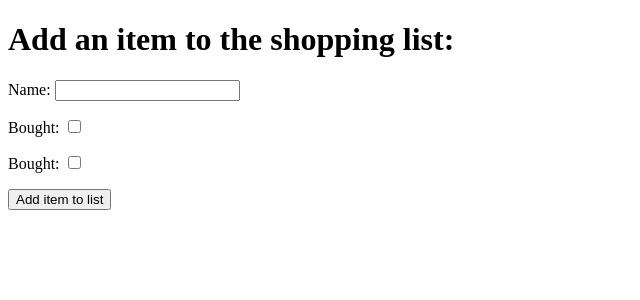
After one commit to JaimeHyland/Family-shopper, a Django app: page /add in a window 1280 px wide. The commit adds this page. Shown: the top 300 px of the page, without its empty margins (0-640 px from the left). Run offline with Django 3.2, Linux system fonts and the light colour scheme.

Commit message:
Dev: make start on 'create' part of CRUD functionality

```diff
--- a/django_family_shopper/urls.py
+++ b/django_family_shopper/urls.py
@@ -15,9 +15,10 @@ Including another URLconf
 """
 from django.contrib import admin
 from django.urls import path
-from family_shopper.views import get_shopping_list
+from family_shopper.views import get_shopping_list, add_item_to_list
 
 urlpatterns = [
     path('admin/', admin.site.urls),
-    path('', get_shopping_list, name='get_shopping_list')
+    path('', get_shopping_list, name='get_shopping_list'),
+    path('add', add_item_to_list, name='add_item')
 ]
--- a/family_shopper/models.py
+++ b/family_shopper/models.py
@@ -1,4 +1,5 @@
 from django.db import models
+
 
 # Create your models here.
 class List_item(models.Model):
--- /dev/null
+++ b/family_shopper/templates/family_shopper/add_item_to_list.html
@@ -0,0 +1,39 @@
+<!DOCTYPE html>
+<html lang="en">
+
+<head>
+    <meta charset="UTF-8">
+    <meta name="viewport" content="width=device-width, initial-scale=1.0">
+    <title>Document</title>
+</head>
+
+<body>
+    <h1>Add an item to the shopping list:</h1>
+    <form method="POST" action="add">
+        <div>
+            <p>
+                <label for="id_name">Name: </label>
+                <input type="text" name="id_name" id="item_name">
+            </p>
+        </div>
+        <div>
+            <p>
+                <label for="id_bought">Bought: </label>
+                <input type="checkbox" name="id_bought" id="bought">
+            </p>
+        </div>
+        <div>
+            <p>
+                <label for="id_bought">Bought: </label>
+                <input type="checkbox" name="id_bought" id="bought">
+            </p>
+        </div>
+        <div>
+            <p>
+                <button type="submit">Add item to list</button>
+            </p>
+        </div>
+    </form>
+</body>
+
+</html>
--- a/family_shopper/views.py
+++ b/family_shopper/views.py
@@ -1,5 +1,13 @@
 from django.shortcuts import render
+from .models import List_item
 
 # Create your views here.
 def get_shopping_list(request):
-    return render(request, 'family_shopper/shopping_list.html')
+    list_items = List_item.objects.all()
+    context = {
+        'list_items': list_items
+    }
+    return render(request, 'family_shopper/shopping_list.html', context)
+
+def add_item_to_list(request):
+    return render(request, 'family_shopper/add_item_to_list.html')
```
Also changed, not shown: family_shopper/templates/family_shopper/shopping_list.html (+19 -0 lines), .gitpod.yml, db.sqlite3.
